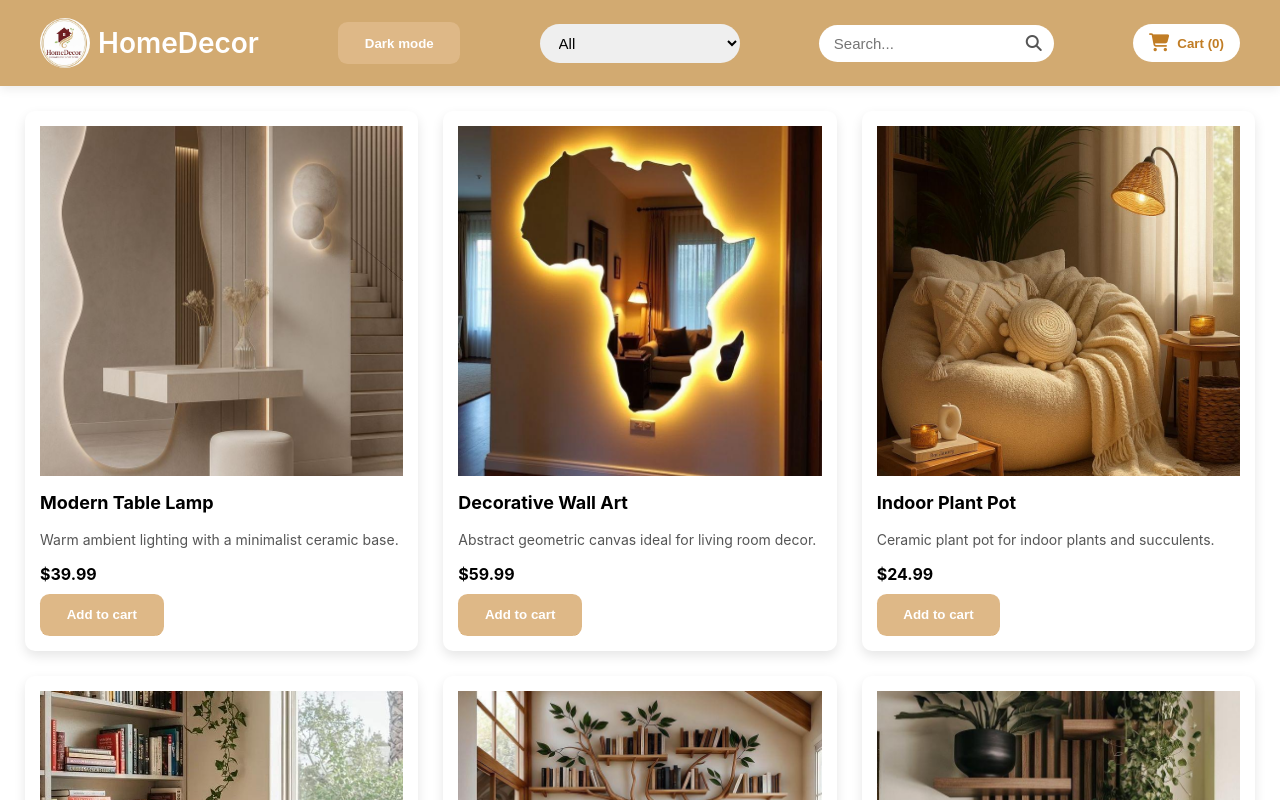
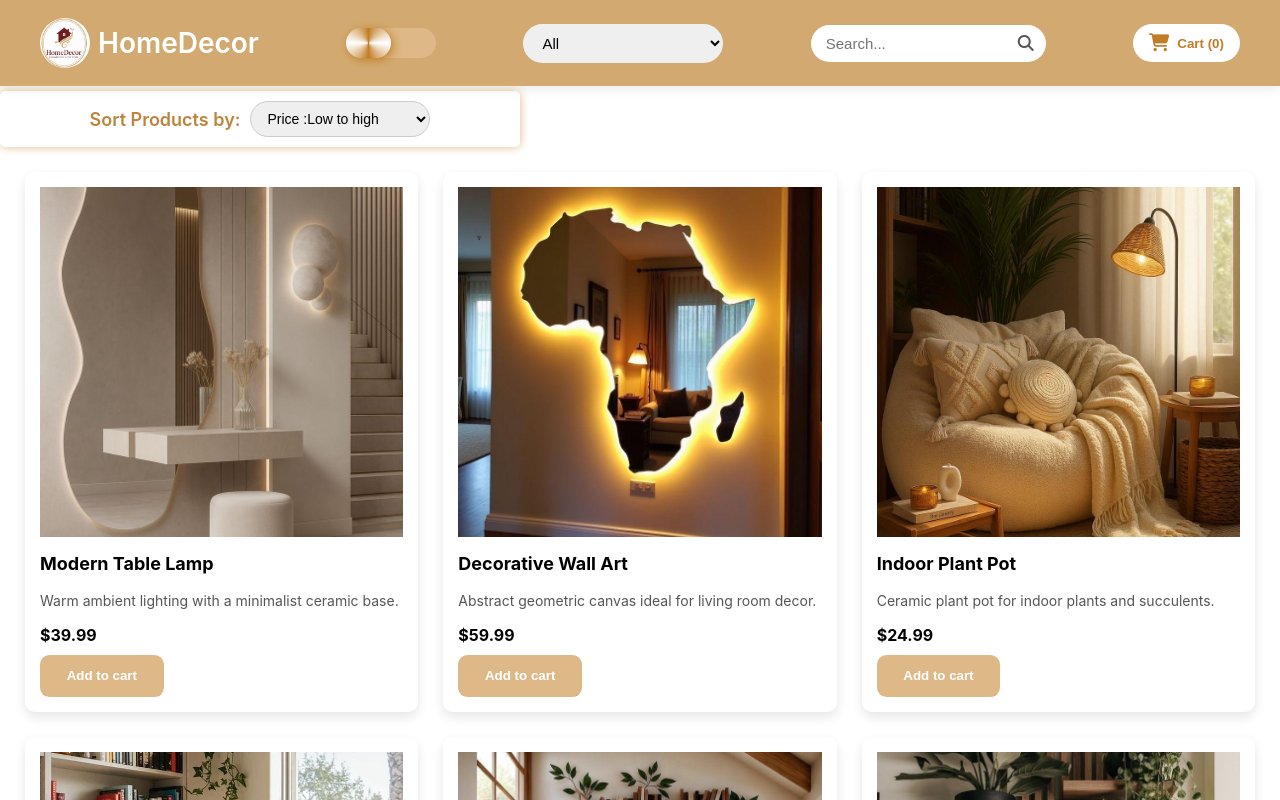
Before and after one commit to rbibaya8-wq/Cours-React, a React (Create React App) app: page / in a window 1280 px wide. Shown: the top 800 px of the page. Built offline with nearby package versions, Linux system fonts and the light colour scheme.

Commit message:
Mini Project Product

```diff
--- a/src/App.css
+++ b/src/App.css
@@ -87,8 +87,82 @@
   outline: none;
   width: 200px;
 }
+/* To hide the checkbox */
+#checkboxInput {
+  display: none;
+}
+
+.toggleSwitch {
+  display: flex;
+  align-items: center;
+  justify-content: center;
+  position: relative;
+  width: 90px;
+  height: 30px;
+  background-color: burlywood;
+  border-radius: 40px;
+  cursor: pointer;
+  transition-duration: .3s;
+}
+
+.toggleSwitch::after {
+  content: "";
+  position: absolute;
+  height: 30px;
+  width: 50%;
+  left: 0px;
+  background: conic-gradient(rgb(193, 125, 37),white,rgb(193, 125, 37),white,rgb(193, 125, 37));
+  border-radius: 40px;
+  transition-duration: .3s;
+  box-shadow: 2px 2px 10px rgb(193, 125, 37);
+}
+
+#checkboxInput:checked+.toggleSwitch::after {
+  transform: translateX(100%);
+  transition-duration: .3s;
+}
+/* Switch background change */
+#checkboxInput:checked+.toggleSwitch {
+  background-color: rgba(26, 26, 26, 0.555);
+  transition-duration: .3s;
+}
+/*sort-box*/
+.sorting-container {
+  display: flex;
+  justify-content: center;
+  align-items: center;
+  gap: 10px;
+  padding: 10px 0;
+  border: 1px solid none;
+  box-shadow: 0 0 10px burlywood;
+  margin-top:  5px ;
+  width: 500px;
+  border-radius: 5px;
+  padding: 10px;
+
+}
+
+.sorting-container label {
+  font-size: 18px;
+  font-weight: 600;
+  color:rgb(189, 133, 59);
+}
+
+.sort-box select {
+  padding: 8px 12px;
+  font-size: 14px;
+  border-radius: 25px;
+  border: 1px solid #ccc;
+  outline: none;
+  transition: 0.3s;
+  width: 180px;
+}
 
 
+.sort-box select:hover {
+  width: 230px;
+  box-shadow: 0 0 10px rgba(255, 255, 255, 0.6);
+}
 
 /* CART BUTTON */
 .cart-btn {
@@ -373,29 +447,139 @@ checkout-overlay{
 
 
 
+/* DARK THEME MODE */
 .app.dark {
-  background-color: #ddd8d8;
-  color: #1d1d1d;
+  background-color: #0f1115;
+  color: #e6e6e6;
 }
 
+/* NAVBAR */
 .app.dark .navbar {
-  background-color: #333;
-  color: white;
+  background: d2aa71;
+  box-shadow: 0 3px 12px rgba(0, 0, 0, 0.5);
 }
 
-.app.dark .theme-btn {
-  background-color: #666;
-  color: white;
+.app.dark .modern-logo {
+  color: #f0e6d2;
 }
-.app.dark button{
-  background: rgb(133, 128, 128);
-  color: white;
-  padding: 10px 16px;
-  border-radius: 10px;
-  border: none;
-  cursor: pointer;
-  font-weight: 600;
-  transition: 0.3s;
-  font-family: 'Franklin Gothic Medium', 'Arial Narrow', Arial, sans-serif;
 
+.app.dark .nav-links li a {
+  color: #e6e6e6;
 }
+
+.app.dark .nav-links li a:hover {
+  color: #d2aa71;
+}
+
+/* SEARCH BOX */
+.app.dark .search-box input {
+  background: #2a2d33;
+  color: #eee;
+  box-shadow: none;
+}
+
+.app.dark .search-box input:focus {
+  box-shadow: 0 0 10px #d2aa71;
+}
+
+.app.dark .search-box i {
+  color: #ccc;
+}
+
+/* SELECT BOX */
+.app.dark .Select-Box select {
+  background: #2a2d33;
+  color: #eee;
+}
+
+/* TOGGLE SWITCH */
+.app.dark .toggleSwitch {
+  background-color: #333;
+}
+
+.app.dark #checkboxInput:checked + .toggleSwitch {
+  background-color: #111;
+}
+
+.app.dark .toggleSwitch::after {
+  box-shadow: 0 0 10px #d2aa71;
+}
+
+/* SORT BOX */
+.app.dark .sorting-container {
+  background: #1a1d22;
+  box-shadow: 0 0 10px rgba(210,170,113,0.35);
+}
+
+.app.dark .sorting-container label {
+  color: #d2aa71;
+}
+
+.app.dark .sort-box select {
+  background: #2a2d33;
+  color: #eee;
+}
+
+/* PRODUCT CARD */
+.app.dark .card {
+  background: #1a1d22;
+  box-shadow: 0 5px 12px rgba(0, 0, 0, 0.5);
+}
+
+.app.dark .card-desc {
+  color: #ccc;
+}
+
+/* BUTTONS */
+.app.dark button {
+  background-color: #d2aa71;
+  color: #111;
+}
+
+.app.dark button:hover span:not(:nth-child(6)) {
+  background-color: #e7c88a;
+}
+
+.app.dark .delete-btn {
+  background: #d2aa71;
+}
+
+.app.dark .delete-btn:hover {
+  background-color: #e7c88a;
+}
+
+/* CART MODAL */
+.app.dark .cart-modal {
+  background: #1c1f24;
+  color: #eee;
+}
+
+.app.dark .close-btn {
+  background: #c0392b;
+}
+
+/* CHECKOUT FORM */
+.app.dark .checkout-form {
+  background: rgba(26, 29, 34, 0.85);
+  color: #eee;
+}
+
+.app.dark .checkout-form input {
+  background: #2a2d33;
+  color: #eee;
+  border: 1px solid #444;
+}
+
+.app.dark .checkout-form button {
+  background: #d2aa71;
+  color: #111;
+}
+
+.app.dark .page-count {
+  color: #eee;
+}
+
+/* PAGINATION */
+.app.dark .pagination button {
+  background: #2a2d33;
+}
--- a/src/App.js
+++ b/src/App.js
@@ -1,9 +1,52 @@
+/*import { useState } from "react";
+import MoodDisplay from "./MoodBoard/MoodDisplay";
+import MoodSelector from "./MoodBoard/ModeSelector";
+import MoodHistory from "./MoodBoard/MoodHistory";
+function App(){
+  const moods = [
+{ label: "😊 Heureux", value: "Heureux", color: "#ffeb3b" },
+{ label: "😴 Fatigué", value: "Fatigué", color: "#81d4fa" },
+{ label: "😡 Stressé", value: "Stressé", color: "#ef9a9a" },
+{ label: "😎 Motivé", value: "Motivé", color: "#a5d6a7" },
+];
+
+const [selectorMode,setSelectorMood]=useState()
+const [history,setHistory]=useState([])
+
+const SelectMood=(mood)=>{
+    setSelectorMood(mood);
+    setHistory([...history,mood])
+}
+const reset=()=>{
+  setSelectorMood(null);
+}
+const removeHistory=()=>{
+  setHistory([]);
+}
+
+ return (
+    <div style={{ padding: "20px", textAlign: "center" }}>
+      <h1>MoodBoard du Jour</h1>
+
+      <MoodSelector moods={moods} onSelectMood={SelectMood} />
+
+      <MoodDisplay mood={selectorMode} />
+      <button onClick={reset} className="reset-btn" >Reinitialiser</button>
+      <button onClick={removeHistory} className="clear-btn"> Effacer L'Historique</button>
+
+      <MoodHistory history={history} />
+    </div>
+  );
+}
+
+export default App;*/
 import { useState } from "react";
 import Navbar from "./Components/Navbar";
 import Home from "./Pages/Home";
 import "./App.css";
 import CartModel from "./Components/CartModel";
 import CheckoutForm from "./Components/CheckoutForm";
+import { products } from "./data/products";
 
 function App() {
   const [cart, setCart] = useState([]);
@@ -12,10 +55,28 @@ function App() {
   const [Filtrage,setFiltrage]=useState("All");
   const [ShowForm,SetShowForm]=useState(false);
   const [Theme,setTheme]=useState("light");
+  const [wishlist, setWishlist] = useState([]);
 
   const toggletheme=()=>{
     setTheme((prev)=>(prev==="light"?"dark":"light"))
   }
+  {/*const toggleWishlist=(product)=>{
+    const exsits=wishlist.find((item)=>item.id===product.id);
+
+  if (exsits){
+    setWishlist(wishlist.filter((item)=>item.id!==product.id))
+  }else{
+    setWishlist([...wishlist,product])
+  }
+}*/ }
+  const toggleWishlist = (product) => {
+  setWishlist(prev => {
+    const exists = prev.find(item => item.id === product.id);
+    return exists
+      ? prev.filter(item => item.id !== product.id) // remove
+      : [...prev, product]; // add
+  });
+};
 
   return (
     <div className={`app ${Theme}`}>
@@ -41,8 +102,11 @@ function App() {
         <CheckoutForm cart={cart} SetShowForm={SetShowForm} total={cart.reduce((acc, item) => acc + item.price * item.qty, 0)}/>
       )}
       {!ShowForm &&(
-        <Home cart={cart} setCart={setCart} search={search} Filtrage={Filtrage}/>
+        <Home cart={cart} setCart={setCart} search={search} Filtrage={Filtrage} />
       )}
+
+
+
     </div>
 
   );
--- a/src/Components/Navbar.jsx
+++ b/src/Components/Navbar.jsx
@@ -1,4 +1,5 @@
-function Navbar({ cartCount, onOpenCart,search,setSearch,Filtrage,setFiltrage,Theme,toggletheme }) {
+function Navbar({ cartCount, onOpenCart,search,setSearch,Filtrage,setFiltrage,toggletheme,
+ }) {
 
   return (
     <nav className="navbar">
@@ -7,9 +8,10 @@ function Navbar({ cartCount, onOpenCart,search,setSearch,Filtrage,setFiltrage,Th
     <span>HomeDecor</span>
   </div>
 
-      <button onClick={toggletheme} className="theme-btn">
-        {Theme==="light"?"Dark mode" :"light Mode"}
-      </button>
+    <input type="checkbox" id="checkboxInput" onClick={toggletheme}/>
+    <label class="toggleSwitch" for="checkboxInput">
+    </label>
+
       <div className="Select-Box">
             <select value={Filtrage}
                 onChange={(e) => setFiltrage(e.target.value)}>
@@ -23,6 +25,7 @@ function Navbar({ cartCount, onOpenCart,search,setSearch,Filtrage,setFiltrage,Th
                 <option value="bookShelfs">bookShelfs</option>
             </select>
       </div>
+
 
       <div className="nav-actions">
         <div className="search-box">
@@ -39,7 +42,6 @@ function Navbar({ cartCount, onOpenCart,search,setSearch,Filtrage,setFiltrage,Th
         <button className="cart-btn" onClick={onOpenCart}>
         <i className="fas fa-shopping-cart"></i>Cart ({cartCount})
         </button>
-
     </nav>
   );
 }
--- a/src/Components/ProductCard.jsx
+++ b/src/Components/ProductCard.jsx
@@ -1,12 +1,12 @@
-function ProductCard({ product, onAdd }) {
+function ProductCard({ product, onAdd}) {
   return (
     <div className="card">
       <img src={product.image} className="product-img" alt={product.title} />
-
       <h3 className="card-title">{product.title}</h3>
       <p className="card-desc">{product.description}</p>
       <p className="price">${product.price}</p>
 
+      <div className="buttons-card">
           <button onClick={() => onAdd(product)}>
             <span class="circle1"></span>
             <span class="circle2"></span>
@@ -16,6 +16,8 @@ function ProductCard({ product, onAdd }) {
             <span class="text">Add to cart</span>
           </button>
       </div>
+
+    </div>
   );
 }
 
--- /dev/null
+++ b/src/Components/Sorting.jsx
@@ -0,0 +1,13 @@
+function Sorting({sort,setSort}){
+    return(
+        <div className="sort-box">
+            <select name="" id="" value={sort} onChange={(e)=>setSort(e.target.value)}>
+                <option value="Price-asc">Price :Low to high</option>
+                <option value="Price-desc">Price :High to Low</option>
+                <option value="name-asc">Name A to Z</option>
+                <option value="name-desc">Name Z to A</option>
+            </select>
+        </div>
+    )
+}
+export default Sorting;
--- /dev/null
+++ b/src/MoodBoard/ModeSelector.jsx
@@ -0,0 +1,17 @@
+function MoodSelector({ moods, onSelectMood }) {
+  return (
+    <div className="mood-selector">
+      {moods.map((m) => (
+        <button className="mood-btn"
+          key={m.value}
+          style={{ background: m.color, padding: "10px 20px", borderRadius: "20px" }}
+          onClick={() => onSelectMood(m)}
+        >
+          {m.label}
+        </button>
+      ))}
+    </div>
+  );
+}
+
+export default MoodSelector;
--- /dev/null
+++ b/src/MoodBoard/MoodDisplay.jsx
@@ -0,0 +1,18 @@
+function MoodDisplay({ mood }) {
+  const defaultMood = {
+    value: "Aucune humeur ",
+    color: "#e0e0e0"
+  };
+
+  const current = mood || defaultMood;
+  return (
+    <div className="mood-display"
+      style={{
+        background: current.color,
+      }}
+    >
+      <h2>Aujourd'hui, je me sens {current.value} !</h2>
+    </div>
+  );
+}
+export default MoodDisplay;
--- /dev/null
+++ b/src/MoodBoard/MoodHistory.jsx
@@ -0,0 +1,24 @@
+function MoodHistory({ history }) {
+  return (
+    <div className="history">
+  <h3> Historique des humeurs</h3>
+
+  {history.length === 0 ? (
+    <p>Aucun historique pour le moment</p>
+  ) : (
+    <div className="history-list">
+      {history.map((m, index) => (
+        <span
+          key={index}
+          className="history-item"
+          style={{ background: m.color }}
+        >
+          {m.value}
+        </span>
+      ))}
+    </div>
+  )}
+</div>
+  )
+}
+export default MoodHistory;
--- a/src/Pages/Home.jsx
+++ b/src/Pages/Home.jsx
@@ -2,11 +2,14 @@ import { products } from "../data/products";
 import ProductCard from "../Components/ProductCard";
 import { useState } from "react";
 import Pagination from "../Components/Pagination";
+import Sorting from "../Components/Sorting";
 
 function Home({ cart, setCart ,search,Filtrage}) {
   //declare state de pagination
   const [Page, setPage] = useState(1);
   const productsPerPage = 6;
+  //state de sort
+  const [sort,setSort]=useState();
   //ajouter cart
   const addToCart = (product) => {
     setCart([...cart, { ...product, qty: 1 }]);
@@ -17,12 +20,31 @@ function Home({ cart, setCart ,search,Filtrage}) {
     const matchesCategory = Filtrage === "All" || item.category === Filtrage;
     return matchesSearch && matchesCategory;
   });
+  //Sorting
+  let sortProducts=[...filteredProducts];
+  if (sort==="name-asc"){
+    sortProducts.sort((a,b)=>a.title.localeCompare(b.title));
+  }
+  if (sort==="name-desc"){
+    sortProducts.sort((a,b)=>b.title.localeCompare(a.title));
+  }
+  if(sort==="Price-asc"){
+    sortProducts.sort((a,b)=>a.price-b.price);
+  }
+   if(sort==="Price-desc"){
+    sortProducts.sort((a,b)=>b.price-a.price);
+  }
   //pagination
   const start=(Page-1)*productsPerPage;//foqash anbdaw ex:(1-1)*6=start 6
-  const paginated=filteredProducts.slice(start,start+productsPerPage);//kol page xhal aykon feha d les Produits filteredProducts.slice(0,6)
+  const paginated=sortProducts.slice(start,start+productsPerPage);//kol page xhal aykon feha d les Produits filteredProducts.slice(0,6)
   const totalPages = Math.ceil(filteredProducts.length / productsPerPage);//30/6=5 pages
   //affichage de contenu
   return (
+    <>
+    <div className="sorting-container">
+        <label htmlFor="">Sort Products by:</label>
+        <Sorting sort={sort} setSort={setSort}/>
+    </div>
     <div className="products-grid">
       {paginated.map((item) => (
         <ProductCard
@@ -40,7 +62,7 @@ function Home({ cart, setCart ,search,Filtrage}) {
       {/*Pagination button*/ }
       <Pagination Page={Page} setPage={setPage} totalPages={totalPages}/>
     </div>
-
+    </>
   );
 }
 
```
Also changed, not shown: src/Components/WishList.jsx (added, +22 -0 lines). Lines whose indentation alone changed are shown as unchanged.
